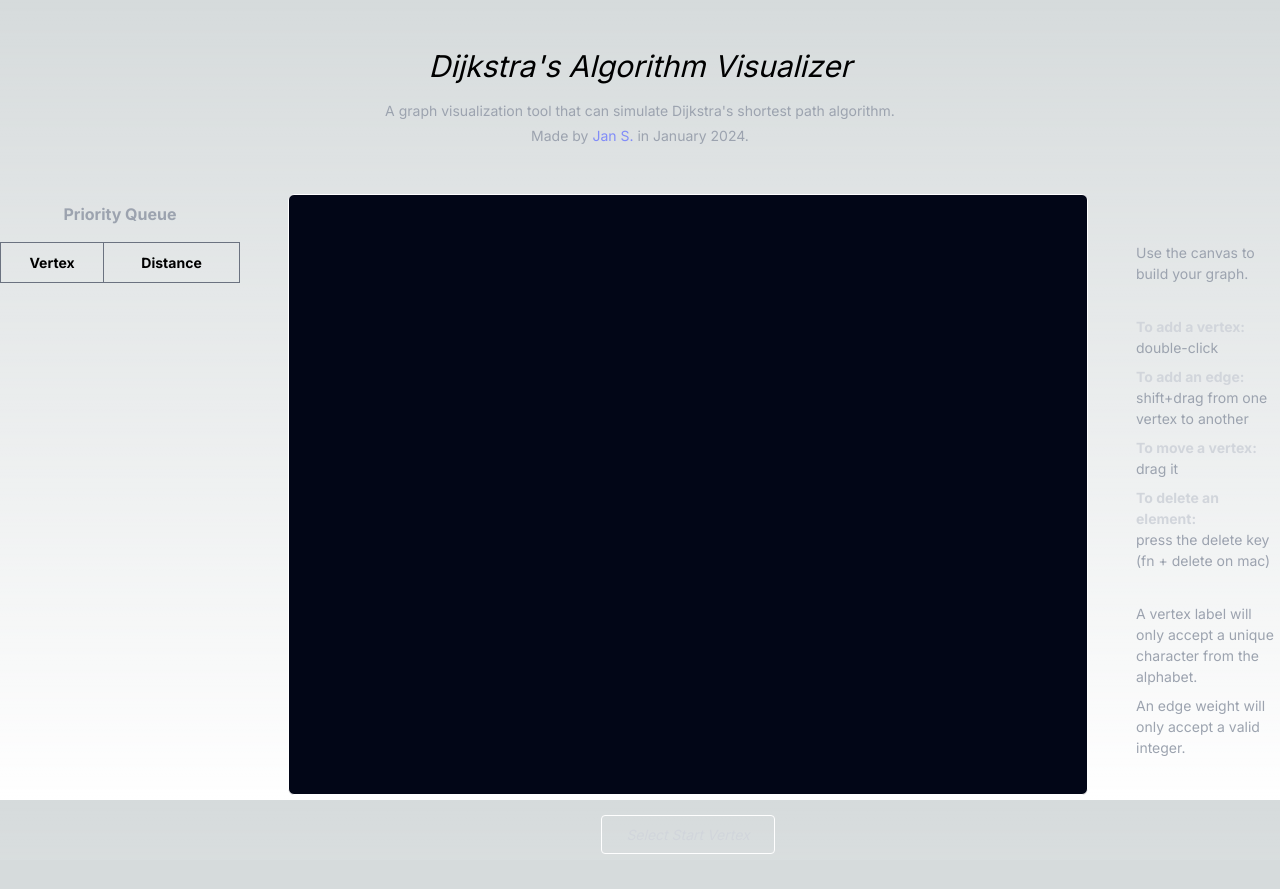
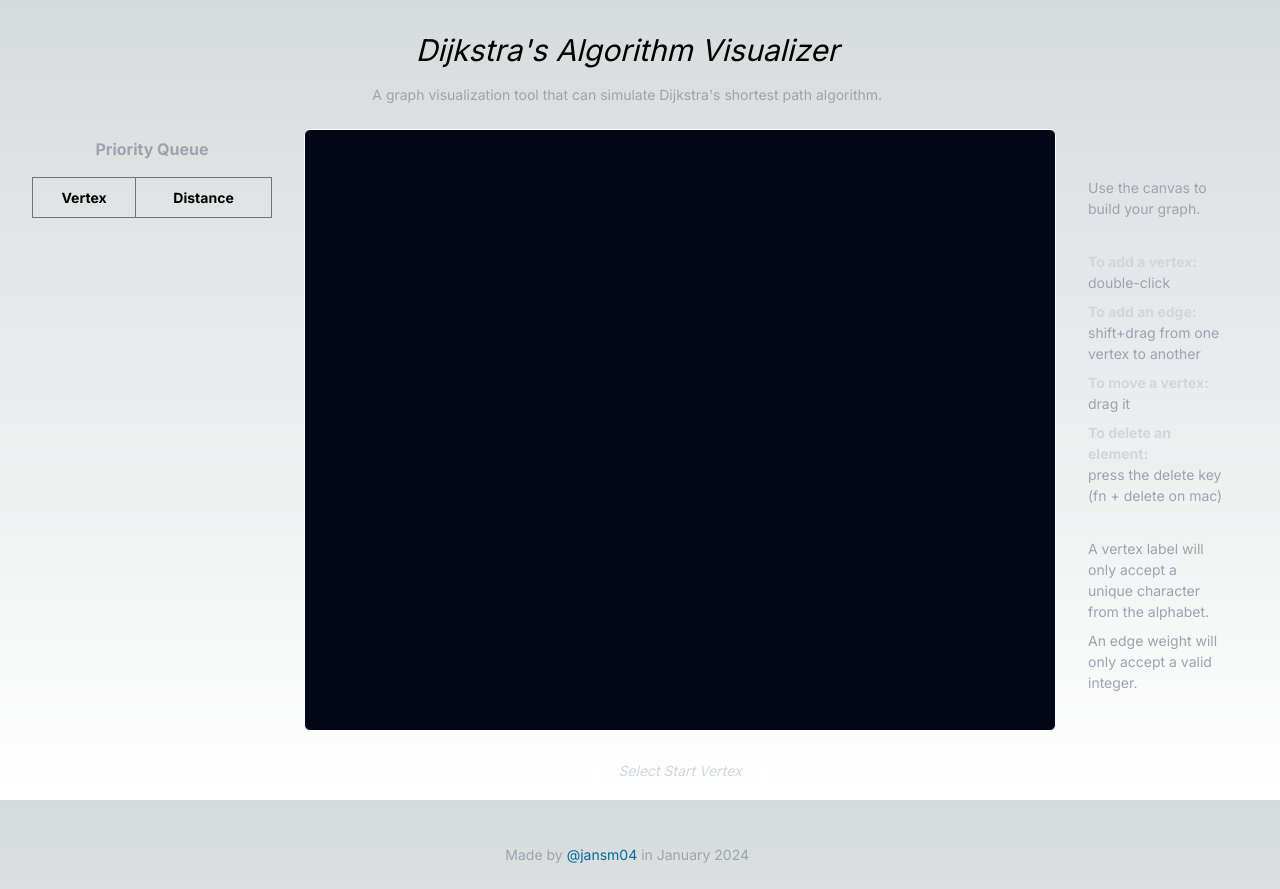
Before and after one commit to jansm04/dijkstra-visualizer, a Next.js app: page / in a window 1280 px wide. Before the commit the page ends 860 px from the top, so only its background shows below. Built offline with nearby package versions, Linux system fonts and the light colour scheme.

Commit message:
look nicer

```diff
--- a/src/app/canvas.tsx
+++ b/src/app/canvas.tsx
@@ -1,6 +1,7 @@
 'use client'
 import { useDraw } from "@/hooks/useDraw"
 import Header from '@/components/header'
+import Footer from "@/components/footer"
 import Instructions from "@/components/instructions"
 
 export const Canvas = () => {
@@ -10,7 +11,6 @@ export const Canvas = () => {
         pqRef,
         selectModeRef,
         startPromptRef,
-        // endPromptRef,
         startVisRef
     } = useDraw();
 
@@ -19,23 +19,18 @@ export const Canvas = () => {
             <Header />
             <div className="flex">
                  <div>
-                    <h1 className="my-2 mr-12 text-gray-400 text-[16px] text-center font-bold">Priority Queue</h1>
-                    {/* <canvas ref={pqRef} height={500} width={200} className="my-4 mx-12 border border-gray-400 outline-none max-w-[400px]" tabIndex={0}></canvas> */}
-                    <table ref={pqRef} className="w-[240px] my-4 mr-12 max-w-[400px]">
+                    <h1 className="my-2 text-gray-400 text-[16px] text-center font-bold">Priority Queue</h1>
+                    <table ref={pqRef} className="w-[240px] my-4 mx-8">
                         <tbody>
-
-
                         <tr className="h-10 text-[14px]">
                             <th className="border border-gray-500">Vertex</th>
                             <th className="border border-gray-500">Distance</th>
                         </tr>
                         </tbody>
-
-
                     </table>
                  </div>
                  <div>
-                    <canvas ref={canvasRef} height={600} width={800} className="border outline-none border-white bg-slate-950 rounded-md max-w-[800px]" tabIndex={0}></canvas>
+                    <canvas ref={canvasRef} height={600} width={750} className="border outline-none border-white bg-slate-950 rounded-md" tabIndex={0}></canvas>
                     <div className="text-center">
                         <div className="inline-block">
                             <button
@@ -49,12 +44,6 @@ export const Canvas = () => {
                                 hidden={true}>
                                     Select a vertex to <span className="text-[green]">start</span> with.
                             </span>
-                            {/* <span
-                                ref={endPromptRef}
-                                className="p-2 ml-8 my-5 float-left text-gray-300 text-[14px]"
-                                hidden={true}>
-                                    Select a vertex to <span className="text-[red]">end</span> with.
-                            </span> */}
                             <button
                                 ref={startVisRef}
                                 className="py-2 px-6 mt-5 ml-4 float-left text-gray-300 italic border border-[green] text-center text-[14px] rounded hover:bg-slate-800"
@@ -66,7 +55,7 @@ export const Canvas = () => {
                 </div>
                 <Instructions />
             </div>
-
+            <Footer />
         </div>
 
     )
--- a/src/app/page.tsx
+++ b/src/app/page.tsx
@@ -2,7 +2,7 @@ import { Canvas } from './canvas'
 
 export default function Home() {
   return (
-    <main className='h-screen w-screen flex justify-center'>
+    <main className='h-screen w-[98vw] flex justify-center'>
       <Canvas />
     </main>
   )
--- /dev/null
+++ b/src/components/footer.tsx
@@ -0,0 +1,15 @@
+import Link from "next/link";
+
+const Footer = () => {
+    return (
+        <div className="mt-6 p-6 text-gray-400 text-center text-[14px]">
+            Made by
+                {<Link href='https://github.com/jansm04/dav' target="_blank">
+                    <div className="text-sky-700 inline"> @jansm04 </div>
+                </Link>}
+            in January 2024
+        </div>
+    )
+}
+
+export default Footer;
--- a/src/components/header.tsx
+++ b/src/components/header.tsx
@@ -1,22 +1,12 @@
-import Link from "next/link";
-
 const Header = () => {
     return (
         <header>
-            <h1 className="mt-12 mb-4 text-center text-3xl italic">
+            <h1 className="mt-[4vh] mb-4 text-center text-3xl italic">
                 Dijkstra's Algorithm Visualizer
             </h1>
-            <p className="m-1 text-gray-400 text-center text-[14px]">
+            <p className="mt-1 mb-6 text-gray-400 text-center text-[14px]">
                 A graph visualization tool that can simulate Dijkstra's shortest path algorithm.
             </p>
-            <div className="mb-12 text-gray-400 text-center text-[14px]">
-                Made by
-                    {<Link href='https://github.com/jansm04' target="_blank">
-                        <div className="text-indigo-400 inline"> Jan S. </div>
-                    </Link>}
-                in January 2024.
-            </div>
-
         </header>
     )
 }
--- a/src/components/instructions.tsx
+++ b/src/components/instructions.tsx
@@ -1,7 +1,7 @@
 
 const Instructions = () => {
     return (
-        <div className="ml-12 mt-12 text-gray-400 max-w-[250px] text-[14px]">
+        <div className="mx-8 mt-12 text-gray-400 max-w-[240px] text-[14px]">
             <h1 className="mb-8">Use the canvas to build your graph.</h1>
             <div className="mb-2">
                 <p className="float-left text-gray-300 mr-2 font-bold">To add a vertex:</p>
```
